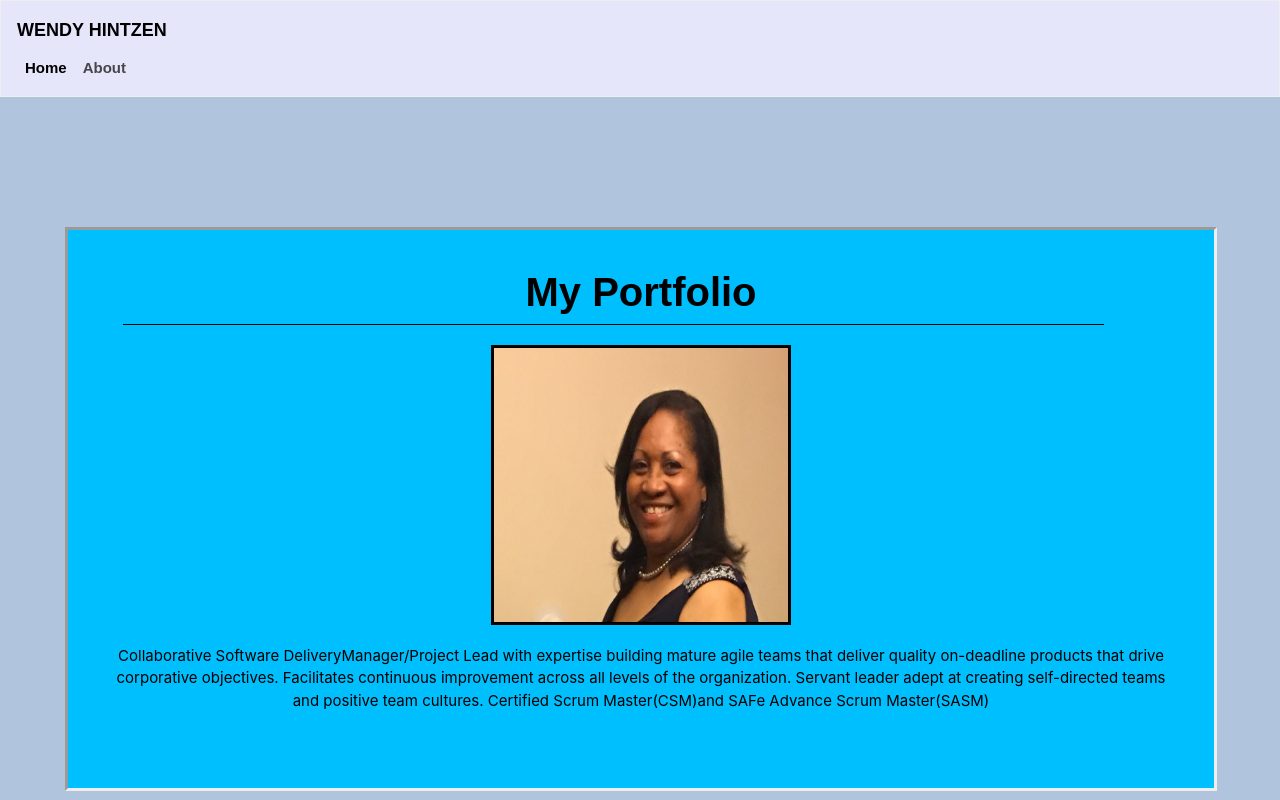
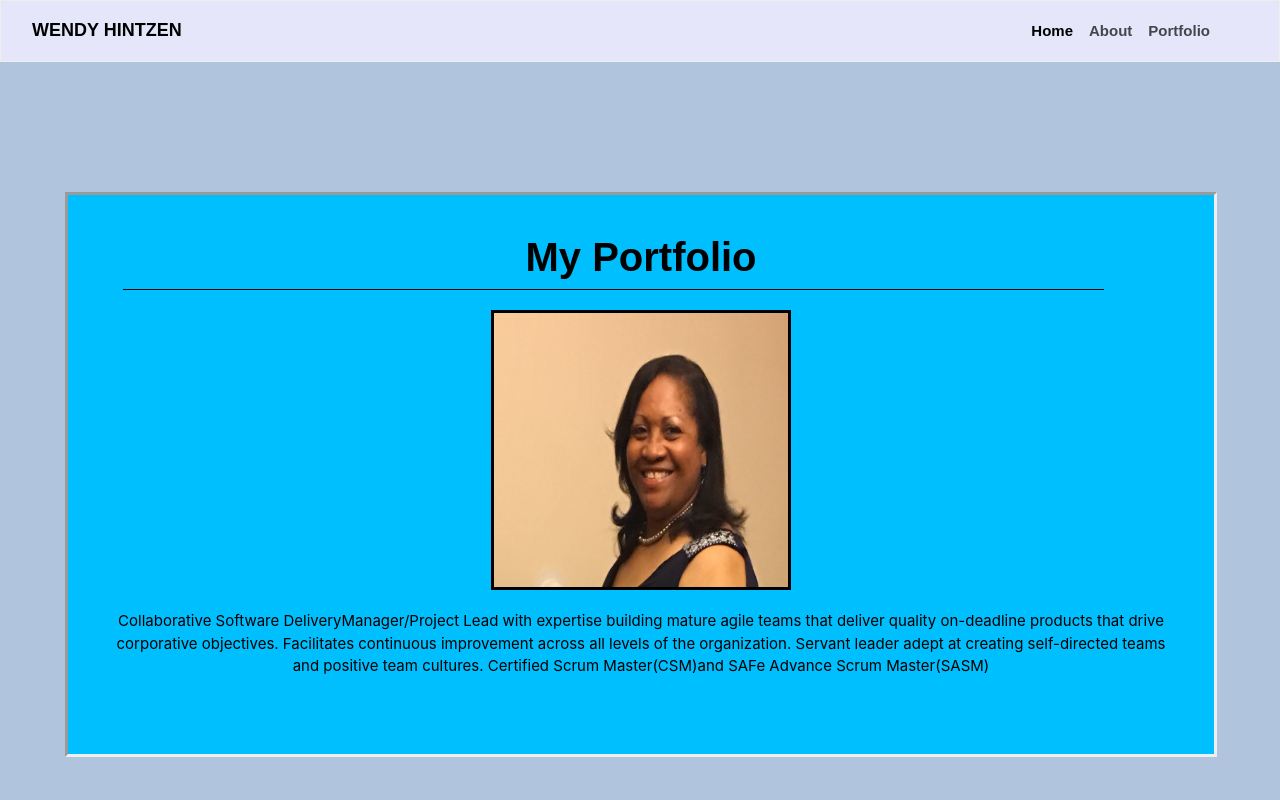
Before and after one commit to whintzen/React-Portfolio, a React (Create React App) app: page / in a window 1280 px wide. Shown: the top 800 px of the page. Built offline with nearby package versions, Linux system fonts and the light colour scheme; a web font is replaced by a local one.

Commit message:
Updated Navbar

```diff
--- a/src/components/Navbar/index.js
+++ b/src/components/Navbar/index.js
@@ -5,16 +5,15 @@
 // Depending on the current path, this component sets the "active" class on the appropriate navigation link item
 function Navbar() {
   return (
-    <nav className="navbar navbar-expand-lg navbar-light bg-light">
-      <Link className="navbar-brand" to="/home">
-        Wendy Hintzen
-      </Link>
-      <button className="navbar-toggler" type="button" data-toggle="collapse" data-target="#navbarNav"
-      aria-controls="navbarNav" aria-expanded="false" aria-label="Toggle navigation">
+    <nav className="navbar navbar-expand-md navbar-light bg-light">
+      <div className="container-fluid">
+      <span className="navbar-brand mb-1 h1">Wendy Hintzen</span>
+      <button className="navbar-toggler" type="button" data-toggle="collapse" data-target="#navbarSupportedContent"
+      aria-controls="navbarSupportedContent" aria-expanded="false" aria-label="Toggle navigation">
           <span className="navbar-toggler-icon"></span>
       </button>
-      <div className="collapse navbar-collapse" id="navbarNav">
-        <ul className="navbar-nav">
+      <div className="collapse navbar-collapse" id="navbarSupportedContent">
+        <ul className="navbar-nav ml-auto">
           <li className="nav-item">
             <Link
               to="/"
@@ -35,15 +34,16 @@
               About
             </Link>
           </li>
-          {/* <li className="nav-item">
+          <li className="nav-item">
             <Link
               to="/portfolio"
               className={window.location.pathname === "/portfolio" ? "nav-link active" : "nav-link"}
             >
               Portfolio
             </Link>
-          </li> */}
+          </li>
         </ul>
+      </div>
       </div>
     </nav>
   );
```
Also changed, not shown: 1 other file (tests, documents, lock files or other folders).
